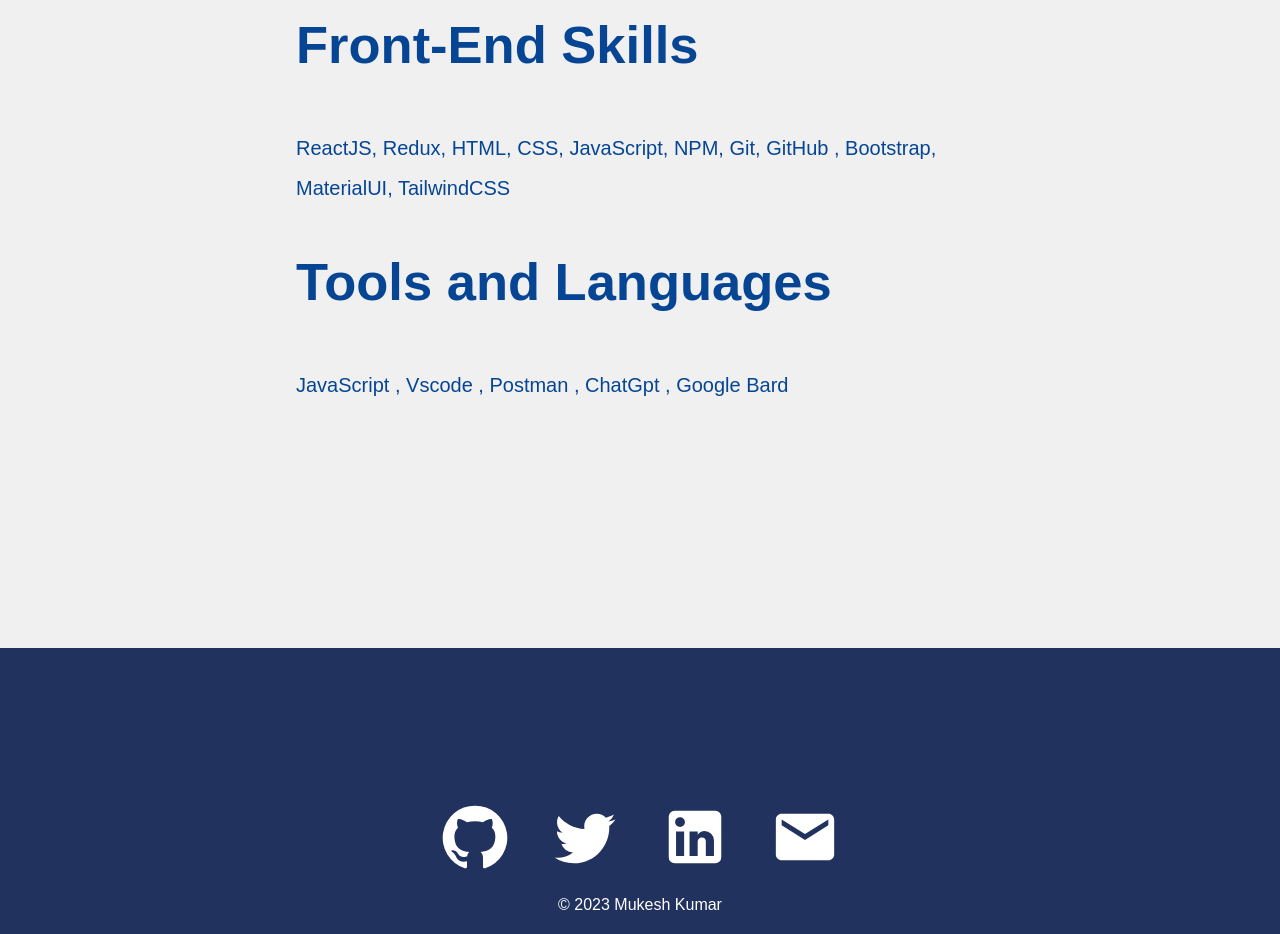
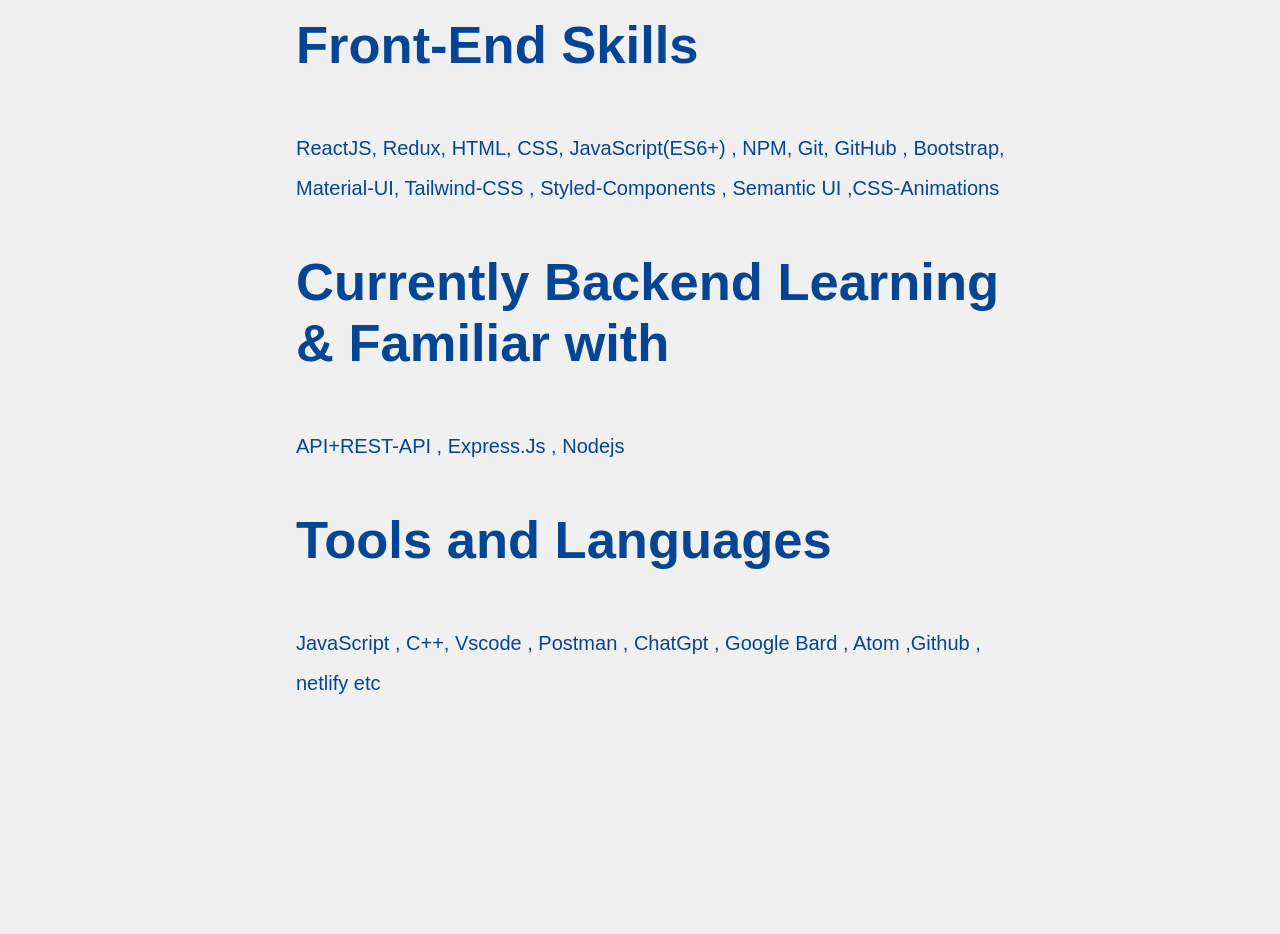
Before and after one commit to Mukesh39/PortfolioApplication, a React (Create React App) app: page / in a window 1280 px wide. Shown: the part 1100-2034 px from the top of the page. Built offline with nearby package versions, Linux system fonts and the light colour scheme.

Commit message:
Some Skills Added

```diff
--- a/src/pages/Home.jsx
+++ b/src/pages/Home.jsx
@@ -27,7 +27,7 @@
           {/* Front-End Skills */}
           <li className="item">
             <h2>Front-End Skills </h2>
-            <span>ReactJS, Redux, HTML, CSS, JavaScript, NPM, Git, GitHub , Bootstrap, MaterialUI, TailwindCSS</span>
+            <span>ReactJS, Redux, HTML, CSS, JavaScript(ES6+) , NPM, Git, GitHub , Bootstrap, Material-UI, Tailwind-CSS , Styled-Components , Semantic UI ,CSS-Animations </span>
           </li>
 
           {/* Back-End Skills
@@ -38,8 +38,15 @@
 
           {/* Language Skills */}
           <li className="item">
+            <h2> Currently Backend Learning & Familiar with </h2>
+            <span>API+REST-API , Express.Js , Nodejs </span>
+          </li>
+
+
+          {/* Language Skills */}
+          <li className="item">
             <h2> Tools and Languages</h2>
-            <span>JavaScript , Vscode , Postman , ChatGpt , Google Bard </span>
+            <span>JavaScript , C++, Vscode , Postman , ChatGpt , Google Bard , Atom ,Github , netlify etc </span>
           </li>
         </ol>
       </div>
```
